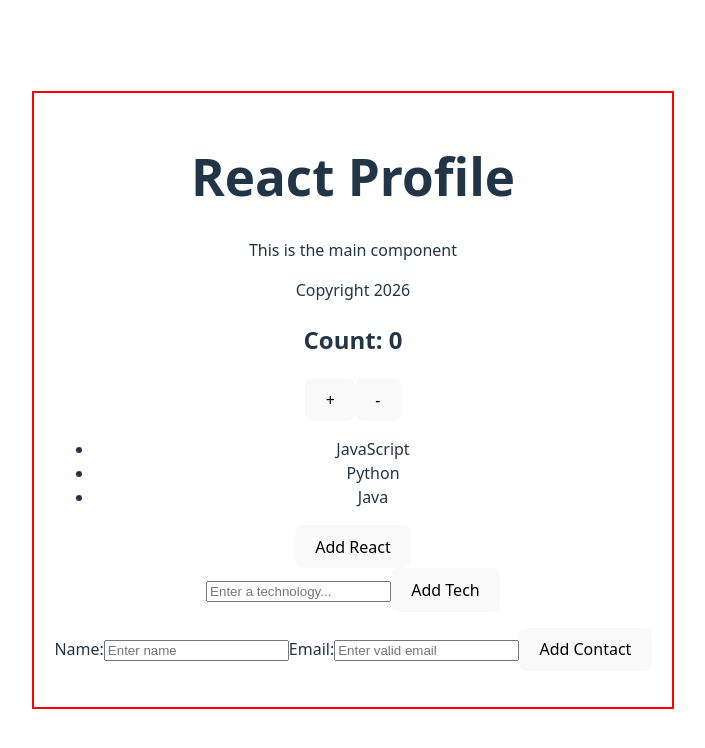
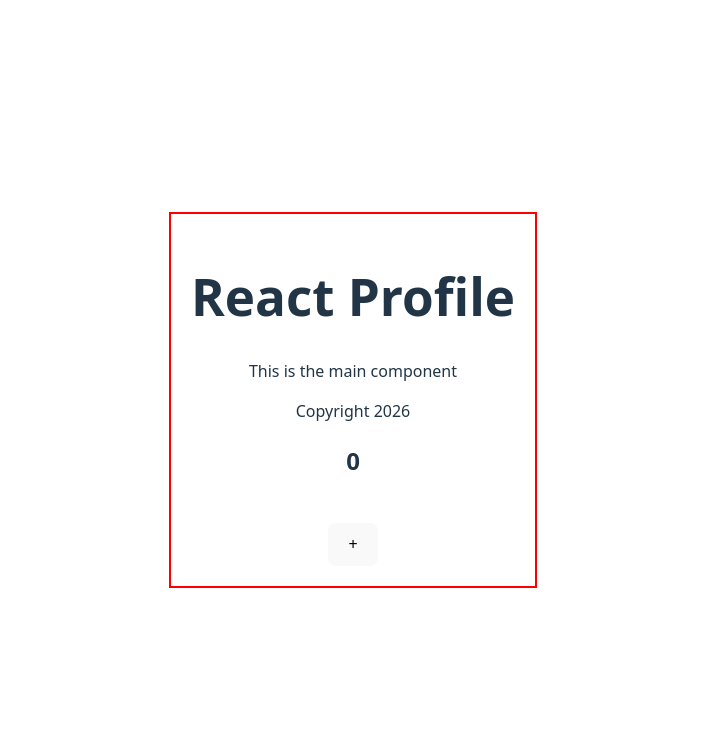
Before and after one commit to Safkatul-Islam/react-app, a React (Vite) app: page / in a window 1280 px wide. Shown: the top 748 px of the page, without its empty margins (287-992 px from the left). Built offline with nearby package versions, Linux system fonts and the light colour scheme.

Commit message:
phase-3: useEffect usage

```diff
--- a/src/App.jsx
+++ b/src/App.jsx
@@ -6,6 +6,7 @@ import Counter from "./components/Counter";
 import TechList from "./components/TechList";
 import Tech from "./components/Tech";
 import ContactManager from "./components/ContactManager";
+import Effect from "./components/Effect";
 
 function App() {
   const date = new Date().getFullYear();
@@ -16,13 +17,15 @@ function App() {
         <p>This is the main component</p>
         <Footer year={date} />
 
-        <Counter />
+        {/* <Counter /> */}
 
-        <TechList />
+        {/* <TechList /> */}
 
-        <Tech />
+        {/* <Tech /> */}
 
-        <ContactManager />
+        {/* <ContactManager /> */}
+
+        <Effect />
       </Container>
     </div>
   );
--- /dev/null
+++ b/src/components/Effect.jsx
@@ -0,0 +1,21 @@
+import { useState, useEffect } from "react";
+
+function Effect() {
+    const [count, setCount] = useState(0);
+
+    useEffect(() => {
+        document.title = "Count: " + count;
+        console.log("Effect ran")
+    }, [count])
+
+    console.log("Component rendered")
+
+    return (
+        <>
+            <h2>{count}</h2> <br />
+            <button onClick={() => setCount(count + 1)}> + </button>
+        </>
+    );
+}
+
+export default Effect;
```
